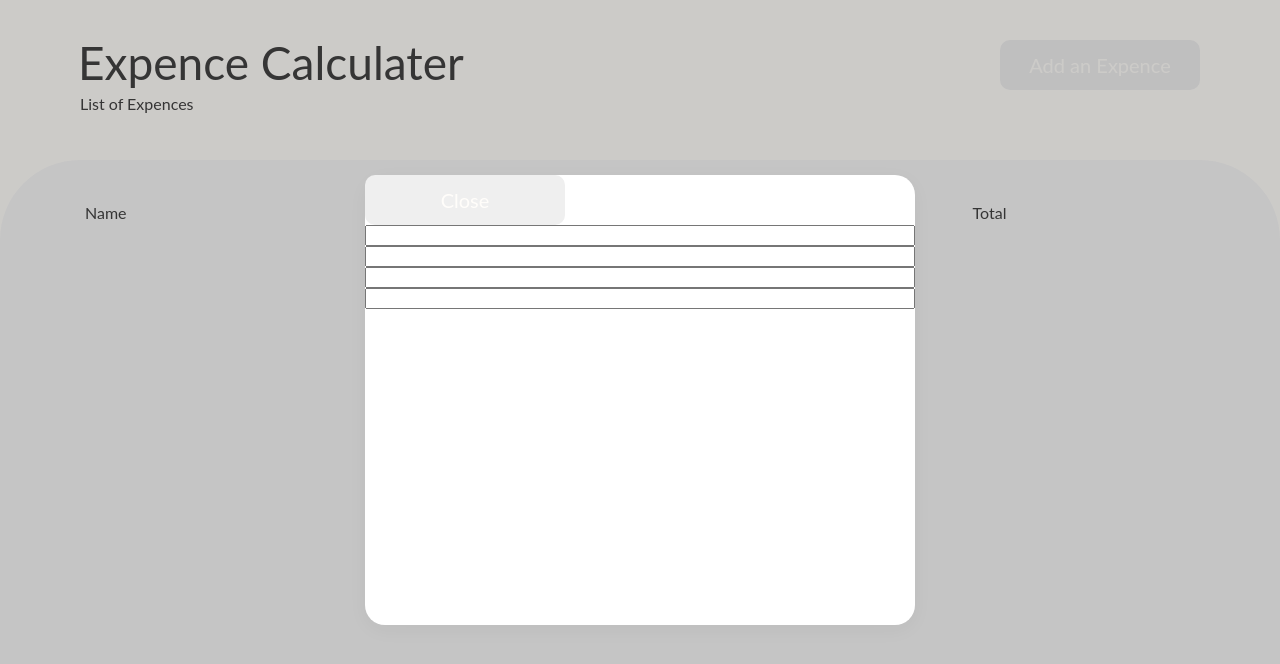
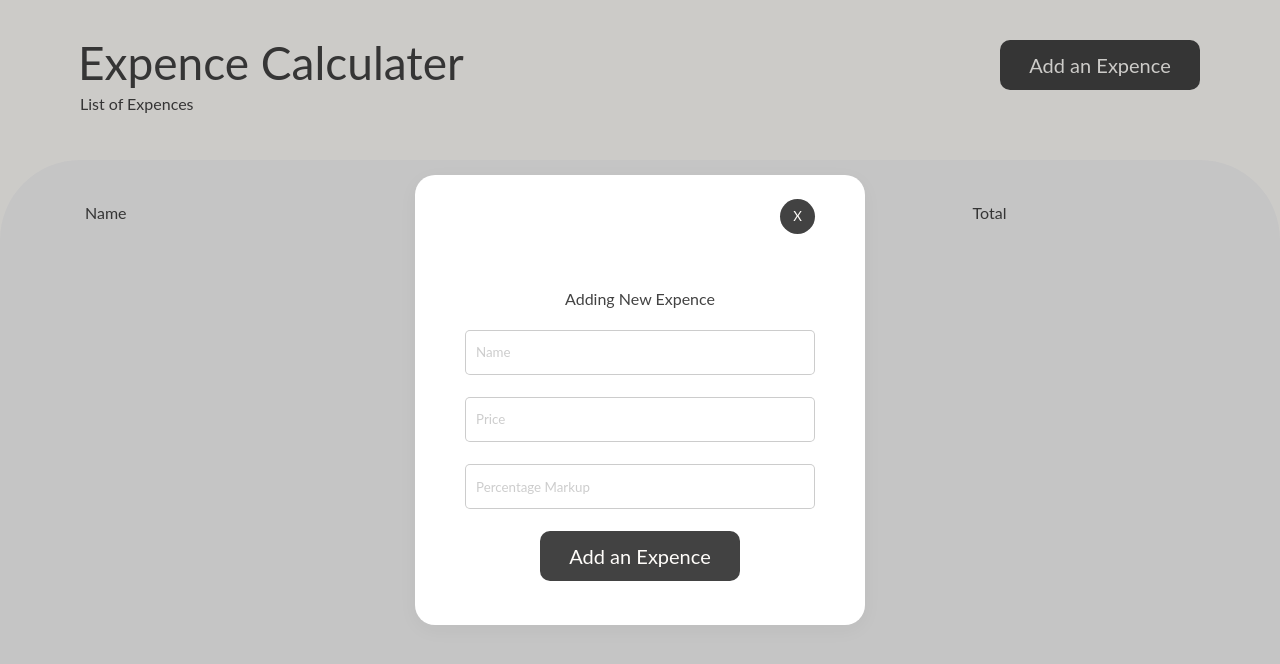
Before and after one commit to bircankut/expense-calculator, a React (Vite) app: page / in a window 1280 px wide. Both pictures are taken after a click on the button "Add an Expence". Shown: the top 664 px of the page. Built offline with nearby package versions, Linux system fonts and the light colour scheme.

Commit message:
feat: added style to inputs

```diff
--- a/src/components/header/header.tsx
+++ b/src/components/header/header.tsx
@@ -1,6 +1,7 @@
-import { FC } from 'react'
-import style from '../header/header.module.css'
-import { Button } from '../button/button'
+import { FC } from 'react';
+import style from '../header/header.module.css';
+import { Button } from '../button/button';
+import {COLOR} from '../../enums';
 
 interface HeaderProps {
   showModal: boolean;
@@ -19,7 +20,7 @@ const Header: FC<HeaderProps> = ({showModal, setShowModal}) => {
       </h4>
     </header>
     <div>
-      <Button showModal={showModal} setShowModal={setShowModal}>Add an Expence</Button>
+      <Button color={COLOR['grey']} showModal={showModal} setShowModal={setShowModal}>Add an Expence</Button>
     </div>
   </div>
 }
--- a/src/components/modal/modal.module.css
+++ b/src/components/modal/modal.module.css
@@ -18,12 +18,38 @@
 
   .modal {
     display: flex;
-    width: 550px;
+    width: 450px;
     height: 450px;
     flex-direction: column;
+    justify-content: space-around;
     background: white;
     color: white;
     z-index: 10;
     border-radius: 20px;
     box-shadow: 0 5px 20px 0 rgba(0, 0, 0, 0.04);
   }
+
+  .inputBox {
+    display: flex;
+    width: 450px;
+    height: 350px;
+    flex-direction: column;
+    justify-content: space-between;
+    align-items: center;
+    padding: 30px 50px;
+  }
+
+  .input {
+    height: 45px;
+    width: 350px;
+    border: 1px solid rgba(0, 0, 0, 0.2);
+    border-color: rgba(0, 0, 0, 0.2);
+    box-shadow: none;
+    border-radius: 5px;
+    padding-left: 10px;
+  }
+
+  ::placeholder { /* Chrome, Firefox, Opera, Safari 10.1+ */
+    color: rgba(0, 0, 0, 0.2);
+    opacity: 1; /* Firefox */
+  }
--- a/src/components/modal/modal.tsx
+++ b/src/components/modal/modal.tsx
@@ -1,6 +1,7 @@
 import { FC } from 'react'
 import style from '../modal/modal.module.css';
 import { Button } from '../button/button';
+import { COLOR } from '../../enums';
 
 interface ModalProps {
   showModal: boolean;
@@ -11,11 +12,18 @@ const Modal: FC<ModalProps> = ({showModal, setShowModal}) => {
   return <div className={style.darkBG}>
     <div className={style.centered}>
       <div className={style.modal}>
-      <Button showModal={showModal} setShowModal={setShowModal}>Close</Button>
-      <input type="text" />
-      <input type="text" />
-      <input type="text" />
-      <input type="text" />
+        <Button iconButton={true} color={COLOR['grey']} showModal={showModal} setShowModal={setShowModal}>
+          X
+        </Button>
+        <div className={style.inputBox}>
+          <h3 className='fontLato colorDarkGrey'>Adding New Expence</h3>
+          <input className={`${style.input} fontLato`} type="text"  placeholder='Name'/>
+          <input className={`${style.input} fontLato`}  type="text" placeholder='Price'/>
+          <input className={`${style.input} fontLato`}  type="text" placeholder='Percentage Markup'/>
+          <Button color={COLOR['grey']} showModal={showModal} setShowModal={setShowModal}>
+            Add an Expence
+          </Button>
+        </div>
       </div>
     </div>
   </div>
```
